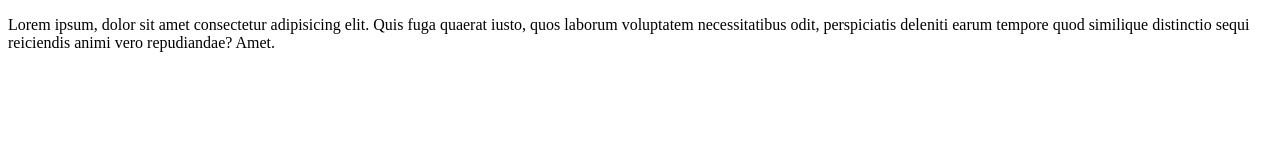
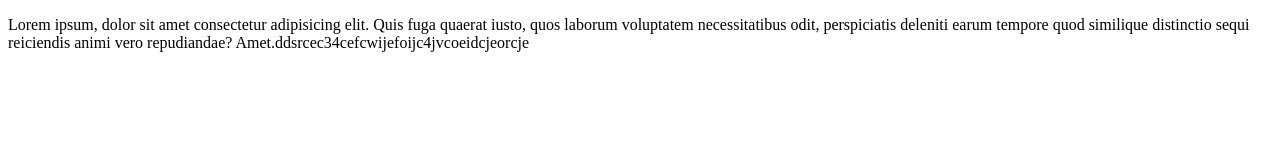
Before and after one commit to btrach228/repository_0, a plain HTML site: page index1.html in a window 1280 px wide. Drawn offline with Linux system fonts and the light colour scheme.

Commit message:
i am in git)

```diff
--- a/index1.html
+++ b/index1.html
@@ -10,7 +10,7 @@
 <body>
     <p>Lorem ipsum, dolor sit amet consectetur adipisicing elit. Quis fuga quaerat iusto, quos laborum voluptatem
         necessitatibus odit, perspiciatis deleniti earum tempore quod similique distinctio sequi reiciendis animi vero
-        repudiandae? Amet.</p>
+        repudiandae? Amet.ddsrcec34cefcwijefoijc4jvcoeidcjeorcje</p>
 </body>
 
 </html>
```
